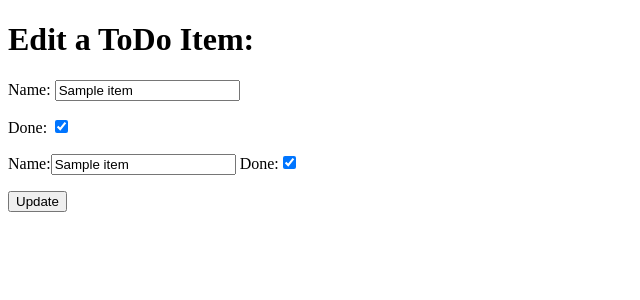
After one commit to mamuzaan/ci-fsf-hello-django, a Django app: page /edit/1 in a window 1280 px wide. The commit adds this page. Shown: the top 300 px of the page, without its empty margins (0-640 px from the left). Run offline with Django 3.2, Linux system fonts and the light colour scheme; tables that the repository leaves empty hold one stand-in row (values such as "Sample post").

Commit message:
Added edit item functionality

```diff
--- a/django_todo/urls.py
+++ b/django_todo/urls.py
@@ -15,10 +15,11 @@ Including another URLconf
 """
 from django.contrib import admin
 from django.urls import path
-from todo2023.views import get_todo_list, add_item
+from todo2023.views import get_todo_list, add_item, edit_item
 
 urlpatterns = [
     path('admin/', admin.site.urls),
     path('', get_todo_list, name='get_todo_list'),
     path('add/', add_item, name='add'),
+    path('edit/<item_id>', edit_item, name='edit'),
 ]
--- /dev/null
+++ b/templates/todo/edit_item.html
@@ -0,0 +1,22 @@
+<!DOCTYPE html>
+<html lang="en">
+<head>
+    <meta charset="UTF-8">
+    <meta http-equiv="X-UA-Compatible" content="IE=edge">
+    <meta name="viewport" content="width=device-width, initial-scale=1.0">
+    <title>Todo</title>
+</head>
+<body>
+    <div class="container">
+        <h1>Edit a ToDo Item:</h1>
+        <form method="POST">
+            {% csrf_token %}
+            {{ form.as_p }}
+            {{ form }}
+            <div>
+                <p><button type="submit">Update</button></p>
+            </div>
+        </form>
+    </div>
+</body>
+</html>
--- a/templates/todo/todo_list.html
+++ b/templates/todo/todo_list.html
@@ -17,6 +17,9 @@
                     {% else %}
                     <td>{{ item.name }}</td>
                     {% endif %}
+                    <td>
+                        <a href="/edit/{{ item.id }}">Edit</a>
+                    </td>
                 </tr>
                 {% empty %}
                 <tr>
--- a/todo2023/views.py
+++ b/todo2023/views.py
@@ -1,4 +1,4 @@
-from django.shortcuts import render, redirect
+from django.shortcuts import render, redirect, get_object_or_404
 from .models import Item
 from .forms import ItemForm
 
@@ -24,3 +24,18 @@ def add_item(request):
         }
 
     return render(request, 'todo/add_item.html', context)
+
+
+def edit_item(request, item_id):
+    item = get_object_or_404(Item, id=item_id)
+    if request.method == 'POST':
+        form = ItemForm(request.POST, instance=item)
+        if form.is_valid():
+            form.save()
+            return redirect('get_todo_list')
+    form = ItemForm(instance=item)
+    context = {
+        'form': form
+    }
+
+    return render(request, 'todo/edit_item.html', context)
```
